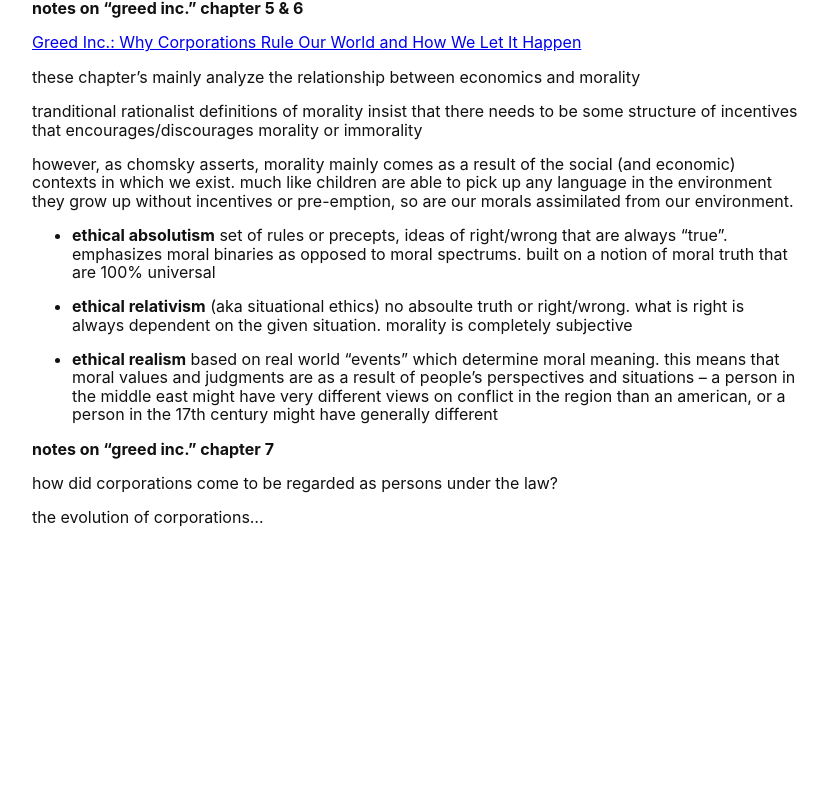
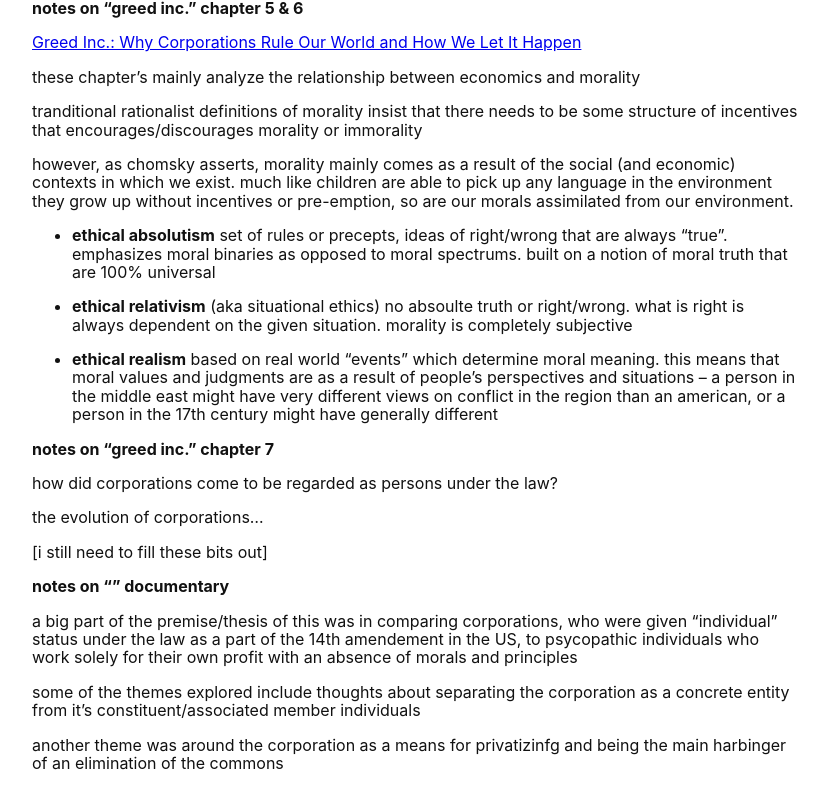
Before and after one commit to Korede-TA/korede-ta.github.io, a Jekyll site: the page built from wiki/course-notes/SOC-220-wealth-and-power.md, in a window 1280 px wide and 900 px high, scrolled down 11675 px. Shown: the top 809 px of the window, without its empty margins (96-924 px from the left). Built offline with Jekyll 4.4.1, drawn with Linux system fonts in a browser that asks for light colours; our own code applies the rules of GitHub Pages for plain Markdown files; before the commit the page ends 12330 px from its top, so only the background shows below that.

Commit message:
update soc notes

```diff
--- a/wiki/course-notes/SOC-220-wealth-and-power.md
+++ b/wiki/course-notes/SOC-220-wealth-and-power.md
@@ -479,3 +479,13 @@
 how did corporations come to be regarded as persons under the law?
 
 the evolution of corporations...
+
+[i still need to fill these bits out]
+
+**notes on "" documentary**
+
+a big part of the premise/thesis of this was in comparing corporations, who were given "individual" status under the law as a part of the 14th amendement in the US, to psycopathic individuals who work solely for their own profit with an absence of morals and principles
+
+some of the themes explored include thoughts about separating the corporation as a concrete entity from it's constituent/associated member individuals
+
+another theme was around the corporation as a means for privatizinfg and being the main harbinger of an elimination of the commons
```
